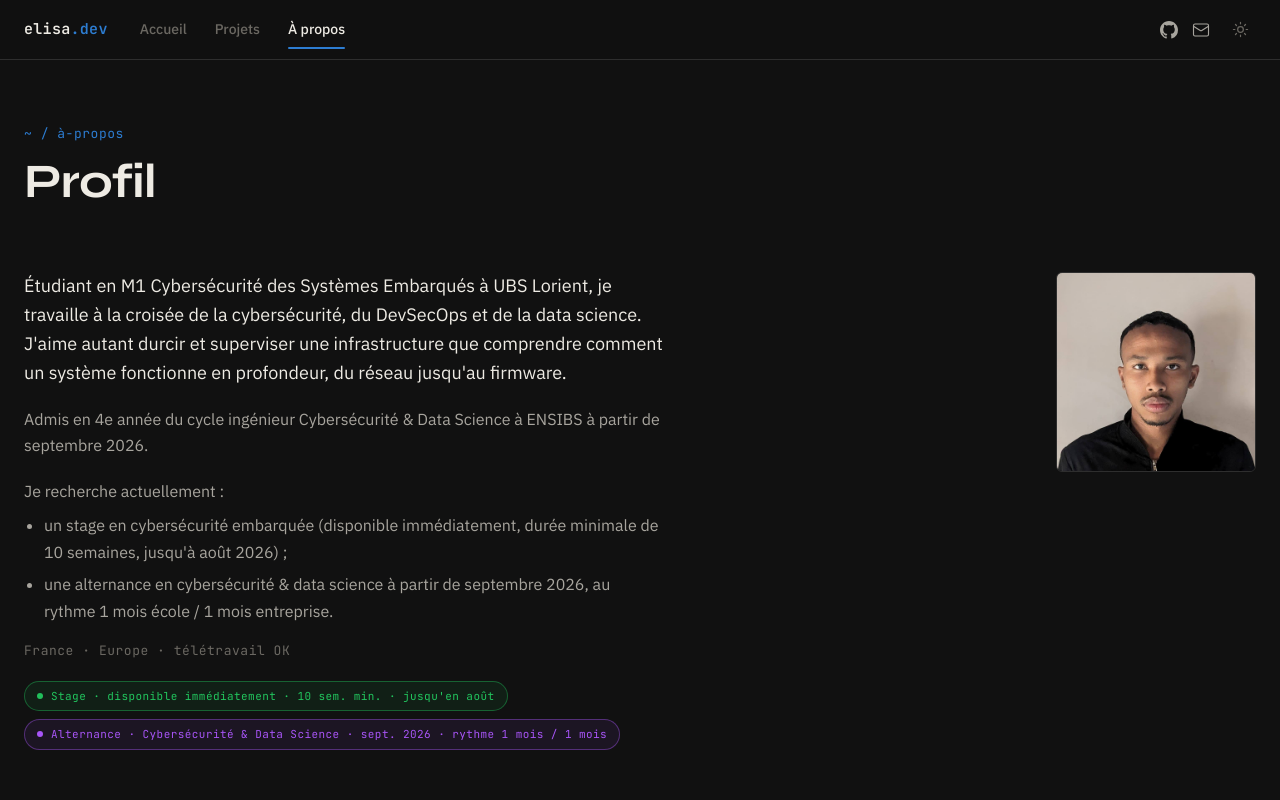
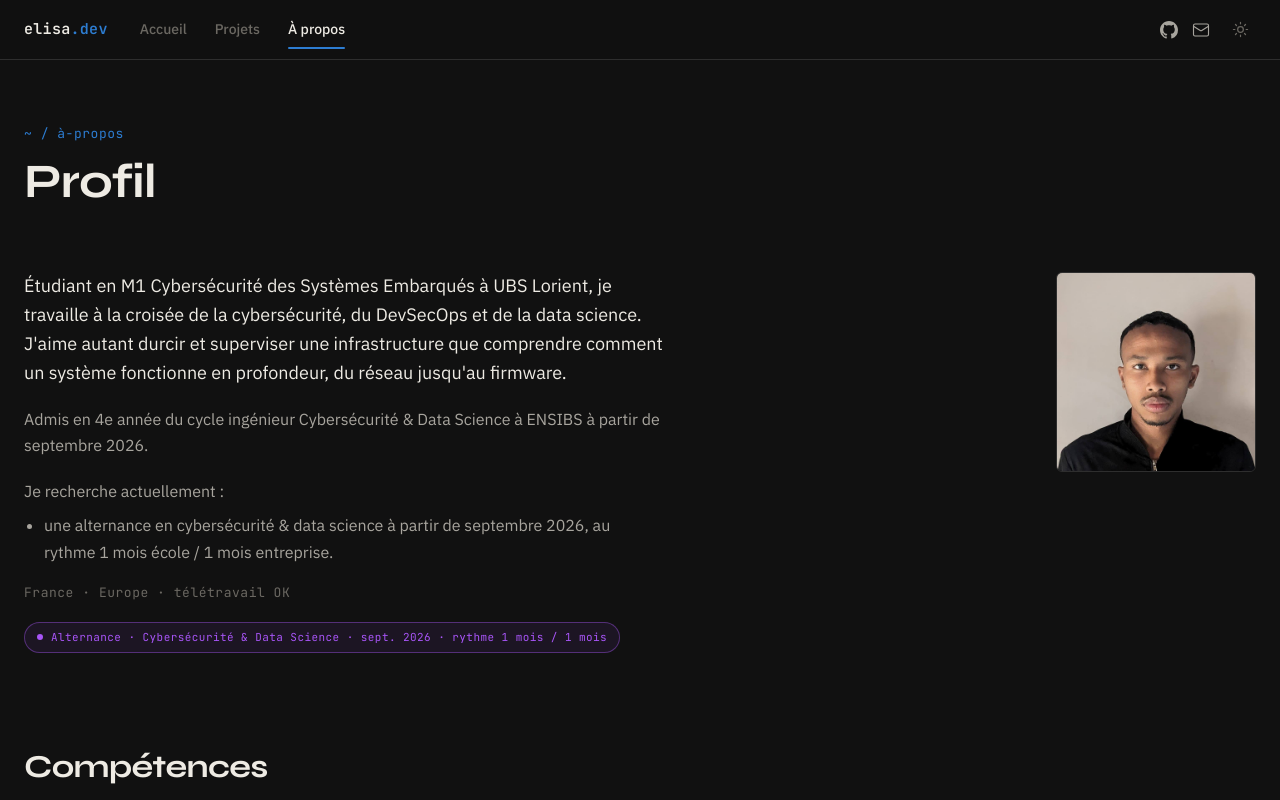
Before and after one commit to randriamasinoro/portfolio, a Next.js app: page /about in a window 1280 px wide. Shown: the top 800 px of the page. Built offline with nearby package versions, Linux system fonts and the light colour scheme.

Commit message:
maj contenu situation actuel, recherche d'alternance

```diff
--- a/app/about/page.tsx
+++ b/app/about/page.tsx
@@ -94,11 +94,11 @@ export default function AboutPage() {
                 Je recherche actuellement :
               </p>
               <ul className="font-body text-base leading-[1.7] text-fg-2 mb-4 pl-5 list-disc space-y-1">
-                <li>
+               { /*<li>
                   un stage en cybersécurité embarquée{" "}
                   (disponible immédiatement, durée minimale de 10 semaines,
                   jusqu&apos;à août 2026) ;
-                </li>
+                </li>*/}
                 <li>
                   une alternance en cybersécurité &amp; data science{" "}
                   à partir de septembre 2026, au rythme 1 mois école / 1 mois
@@ -111,11 +111,11 @@ export default function AboutPage() {
 
               {/* Badges disponibilité */}
               <div className="mt-5 flex flex-col gap-2">
-                <div className="inline-flex items-center gap-2 font-mono text-[11px] tracking-[0.04em] px-3 py-[6px] rounded-full border w-fit"
+                {/*<div className="inline-flex items-center gap-2 font-mono text-[11px] tracking-[0.04em] px-3 py-[6px] rounded-full border w-fit"
                   style={{ color: "#22C55E", borderColor: "rgba(34,197,94,0.4)", background: "rgba(34,197,94,0.08)" }}>
                   <span className="w-[6px] h-[6px] rounded-full bg-current animate-pulse inline-block" aria-hidden="true" />
                   Stage · disponible immédiatement · 10 sem. min. · jusqu&apos;en août
-                </div>
+                </div>*/}
                 <div className="inline-flex items-center gap-2 font-mono text-[11px] tracking-[0.04em] px-3 py-[6px] rounded-full border w-fit"
                   style={{ color: "#A855F7", borderColor: "rgba(168,85,247,0.4)", background: "rgba(168,85,247,0.08)" }}>
                   <span className="w-[6px] h-[6px] rounded-full bg-current inline-block" aria-hidden="true" />
--- a/components/Hero.tsx
+++ b/components/Hero.tsx
@@ -45,7 +45,7 @@ export default function Hero() {
         >
           Étudiant en M1 Cybersécurité des Systèmes Embarqués, UBS Lorient.
           <br />
-          Recherche stage (dispo. imm.) &amp; alternance cybersécurité / data (sept. 2026, ENSIBS Vannes).
+          Recherche alternance cybersécurité / data (sept. 2026, ENSIBS Vannes).
         </p>
 
         <p
```
Also changed, not shown: 1 other file (tests, documents, lock files or other folders).
